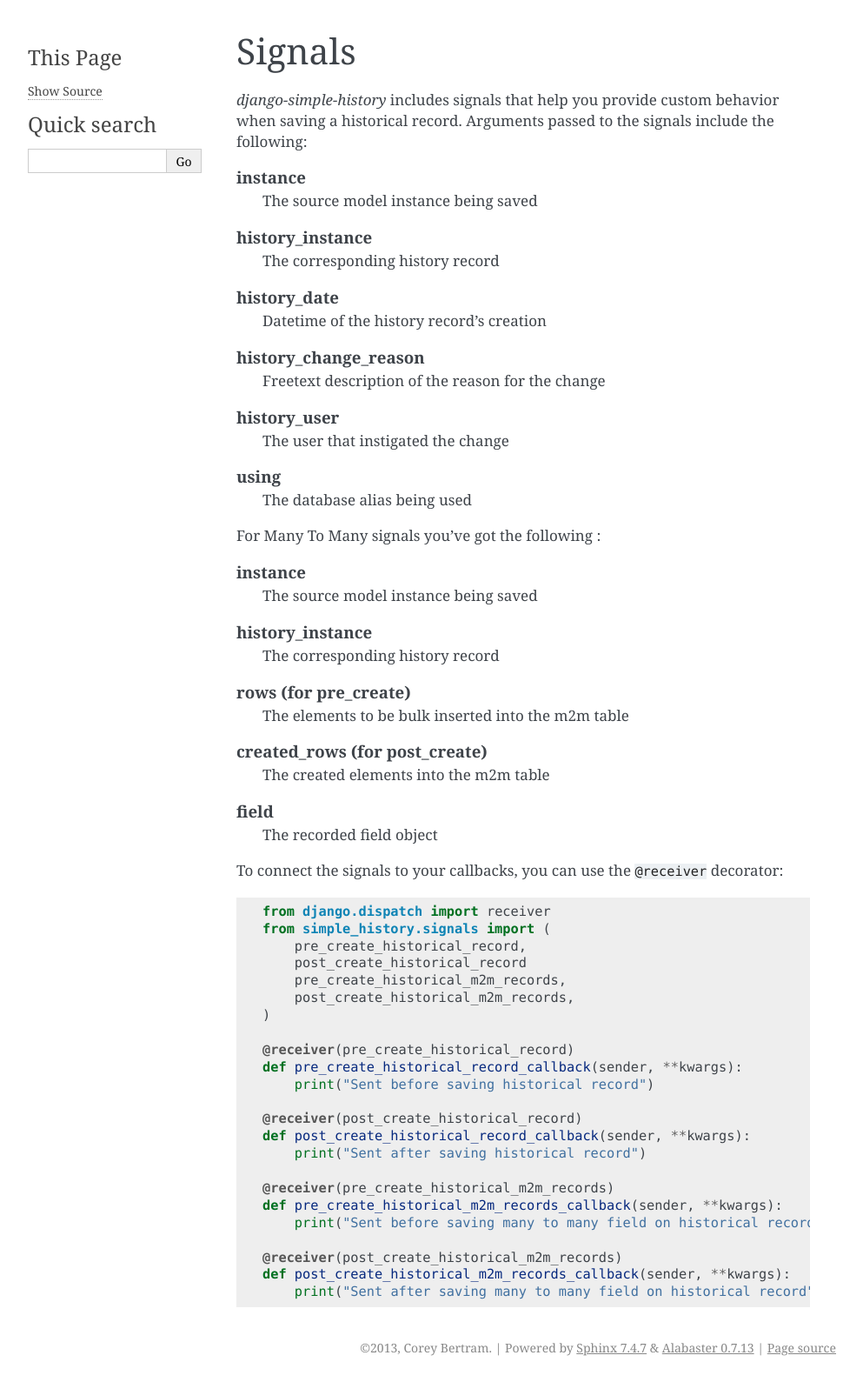
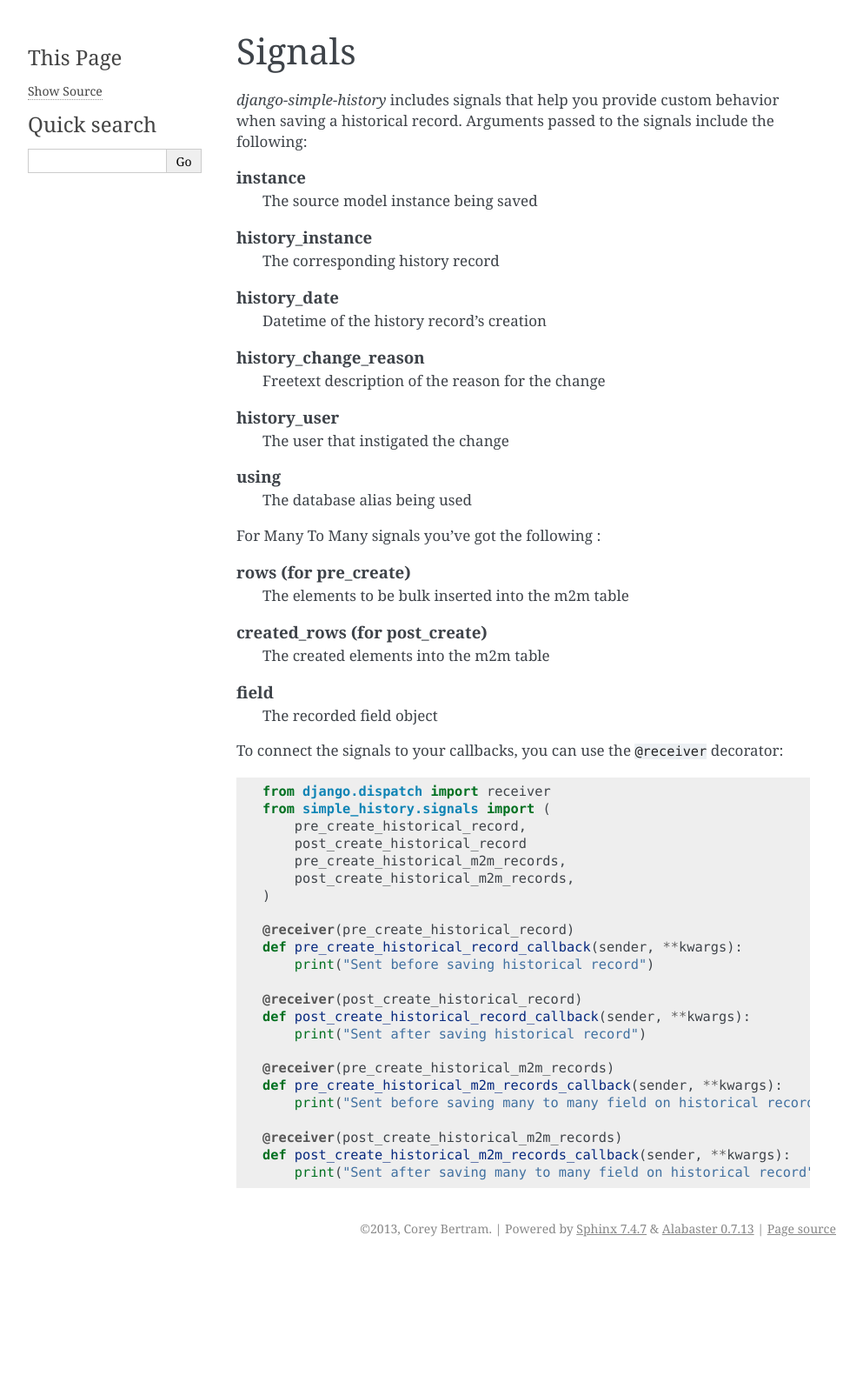
Before and after one commit to jazzband/django-simple-history, a Sphinx documentation site: the page built from docs/signals.rst, in a window 1280 px wide. Shown: the whole page at 87% size, without its empty margins (148-1141 px from the left). Built offline with Sphinx 7.4.7, drawn with Linux system fonts in a browser that asks for light colours; pages that are not in the unit, such as notebooks, are missing from menus; after the commit the page ends 1452 px from its top, so only the background shows below that.

Commit message:
fixed syntax errors in signals.rst and CHANGES.rst

```diff
--- a/CHANGES.rst
+++ b/CHANGES.rst
@@ -29,6 +29,7 @@
 - Fixed ``KeyError`` when running ``clean_duplicate_history`` on models with ``excluded_fields`` (gh-1038)
 - Added support for Python 3.11 (gh-1053)
 - Fixed issue with deferred fields causing DoesNotExist error
+
 =======
 
 
@@ -360,7 +361,7 @@
 - Allow history table to be formatted correctly with ``django-admin-bootstrap``
 - Disallow calling ``simple_history.register`` twice on the same model
 - Added Python 3 support
-- Added support for custom user model (Django 1.5+)
+- Added support for custom user model (Django 1.5+)s
 
 1.2.3 (2013-04-22)
 ------------------
--- a/docs/signals.rst
+++ b/docs/signals.rst
@@ -25,12 +25,6 @@
 For Many To Many signals you've got the following :
 
 .. glossary::
-    instance
-        The source model instance being saved
-
-    history_instance
-        The corresponding history record
-
     rows (for pre_create)
         The elements to be bulk inserted into the m2m table
 
```
Also changed, not shown: 1 other file.
